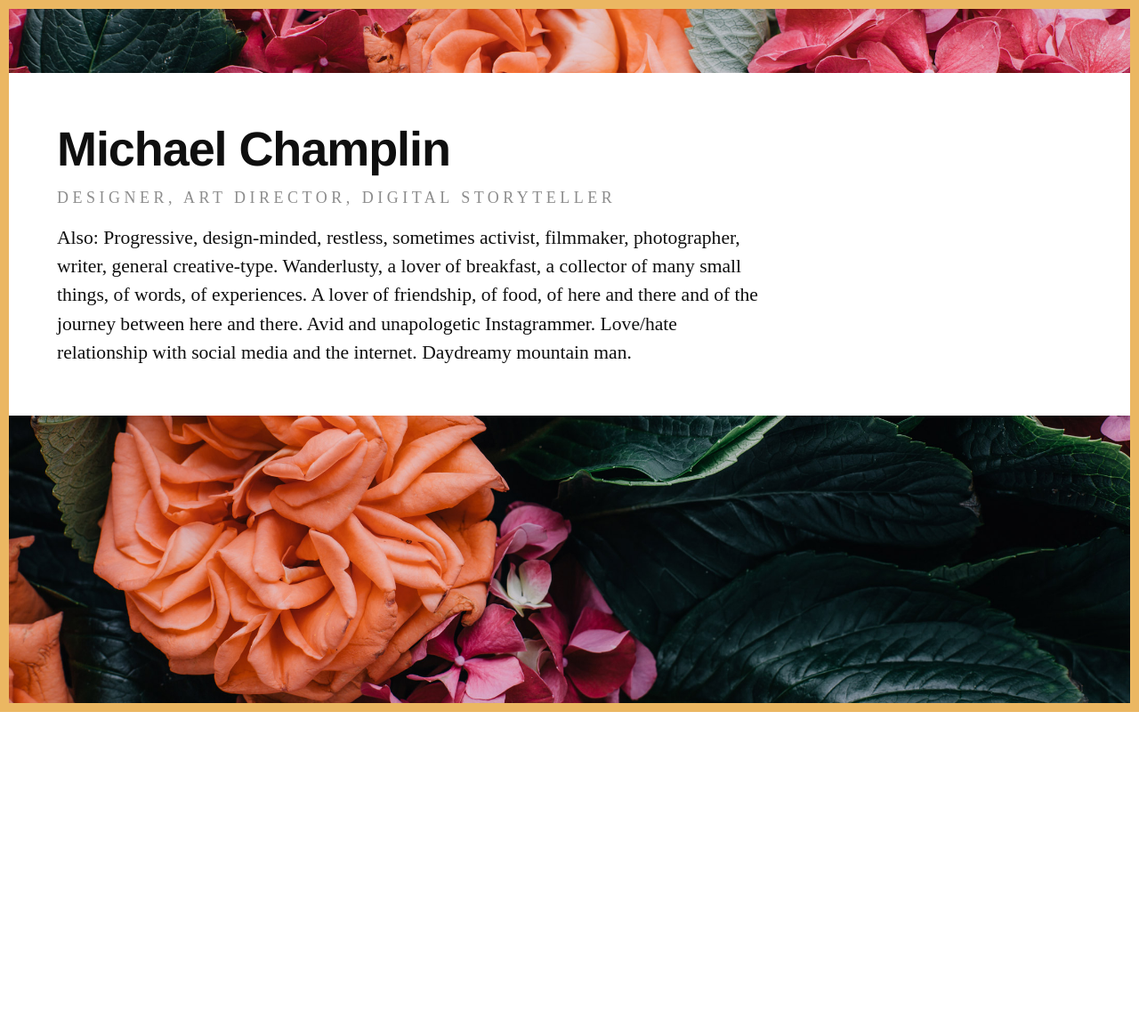
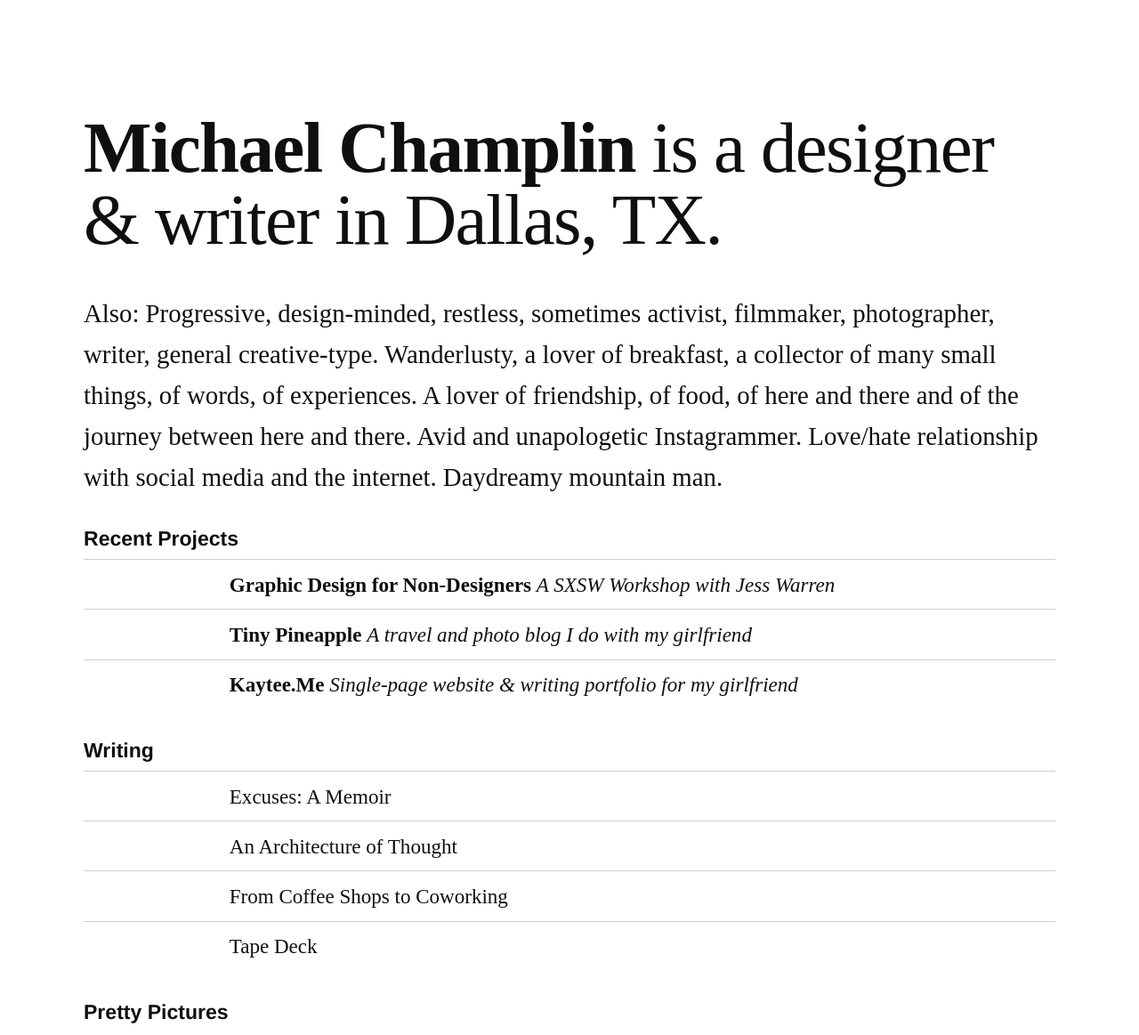
Before and after one commit to mjchamplin/champ, a website: page index.html in a window 1280 px wide. Shown: the whole page at 89% size. Before the commit the page ends 800 px from the top, so only its background shows below. Drawn offline with nearby package versions, Linux system fonts and the light colour scheme.

Commit message:
Added Content, basic text styles

```diff
--- a/assets/css/main.sass
+++ b/assets/css/main.sass
@@ -15,14 +15,22 @@ body
   color: $black
   font-family: $sans
   font-size: 18px
-  border: 10px solid $gold
   min-height: 100vh
-  background: url('/assets/img/floral.jpg')
-  background-size: cover
+  //border: 10px solid $gold
+  //background: url('/assets/img/floral.jpg')
+    background-size: cover
 
 h1
-  font-size: 3em
+  font-size: 4.5em
   letter-spacing: -.02em
+  font-family: $serif
+  line-height: 1em
+  font-weight: normal
+  margin-bottom: .5em
+
+h2
+  font-family: $sans
+  font-size: .8em
 
 a
   //color: inherit
@@ -39,21 +47,39 @@ a:hover
 
 #inner
   width: 100%
-  max-width: 1400px
+  max-width: 1200px
   margin: 4em auto
   padding: 3em
   background: #fff
+  p
+    //margin-bottom: 1em
   p.description
-    font-family: $serif
+    font-family: $sans
     font-size: 1em
     margin-top: .8em
     text-transform: uppercase
-    letter-spacing: .25em
+    //letter-spacing: .25em
     color: rgba(0,0,0,.45)
-  p.content
+  .content
     font-family: $serif
-    font-size: 1.2em
-    line-height: 1.5em
+    font-size: 1.6em
+    line-height: 1.6em
     margin-top: .8em
     width: 100%
-    max-width: 800px
+
+.content-list
+  li
+    width: 100%
+    border-top: 1px solid #ccc
+    padding: .2em 0 .2em 15%
+    font-size: .8em
+    p
+      margin-bottom: 0
+      display: inline
+      font-weight: 100
+      font-style: italic
+    h3
+      display: inline
+  li:hover
+    background-color: rgba(0,0,0,.03)
+    transition: background-color .2s ease-in-out
--- a/index.html
+++ b/index.html
@@ -28,12 +28,58 @@
 
   </head>
     <body>
-      <div id="inner">
-        <h1 class="name">Michael Champlin</h1>
-        <p class="description">designer, art director, digital storyteller </p>
-        <p class="content">Also: Progressive, design-minded, restless, sometimes activist, filmmaker, photographer, writer, general creative-type. Wanderlusty, a lover of breakfast, a collector of many small things, of words, of experiences. A lover of friendship, of food, of here and there and of the journey between here and there. Avid and unapologetic Instagrammer. Love/hate relationship with social media and the internet. Daydreamy mountain man.</p>
+      <main id="inner">
+        <header>
+          <h1 class="headline"><strong>Michael Champlin</strong> is a designer &amp; writer in Dallas, TX.</h1>
+        </header>
+        <section id="introduction" class="content">
+          <p>Also: Progressive, design-minded, restless, sometimes activist, filmmaker, photographer, writer, general creative-type. Wanderlusty, a lover of breakfast, a collector of many small things, of words, of experiences. A lover of friendship, of food, of here and there and of the journey between here and there. Avid and unapologetic Instagrammer. Love/hate relationship with social media and the internet. Daydreamy mountain man.</p>
+        </section>
 
-      </div>
+        <section class="content">
+          <header>
+            <h2>Recent Projects</h2>
+          </header>
+          <div class="content-list">
+            <ul>
+              <li>
+                <h3>Graphic Design for Non-Designers</h3>
+                <p>A SXSW Workshop with Jess Warren</p>
+              </li>
+              <li>
+                <h3>Tiny Pineapple
+                <p>A travel and photo blog I do with my girlfriend</p>
+              </li>
+              <li>
+                <h3>Kaytee.Me</h3>
+                <p>Single-page website &amp; writing portfolio for my girlfriend</p>
+              </li>
+            </ul>
+          </div>
+        </section>
+
+        <section class="content">
+          <header>
+            <h2>Writing</h2>
+          </header>
+          <div class="content-list">
+            <ul>
+              <li>Excuses: A Memoir</li>
+              <li>An Architecture of Thought</li>
+              <li>From Coffee Shops to Coworking</li>
+              <li>Tape Deck</li><!--http://www.causeafrockus.com/2015/02/tape-deck/-->
+            </ul>
+          </div>
+        </section>
+
+        <section class="content">
+          <header>
+            <h2>Pretty Pictures</h2>
+          </header>
+          <p></p>
+        </section>
+
+      </main>
 
 
           <script>
--- a/package.json
+++ b/package.json
@@ -9,6 +9,6 @@
     "grunt-contrib-sass": "^0.9.2",
     "grunt-contrib-uglify": "^0.9.2",
     "grunt-contrib-watch": "^0.6.1",
-    "grunt-ssh": "^0.12.8"
+    "grunt-ssh": "^0.12.8",
   }
 }
```
Also changed, not shown: assets/css/main.css, build/assets/css/main.css, 2 other files.
